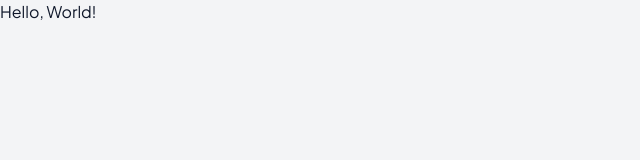
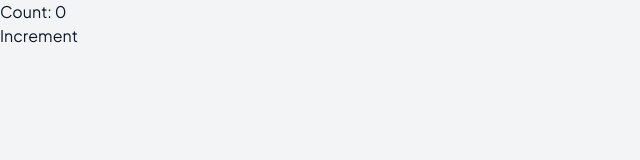
Before and after one commit to mklshane/expense-client, a React (Vite) app: page / in a window 1280 px wide. Shown: the top 160 px of the page, without its empty margins (0-640 px from the left). Built offline with nearby package versions, Linux system fonts and the light colour scheme.

Commit message:
third commit

```diff
--- a/src/Test.jsx
+++ b/src/Test.jsx
@@ -1,4 +1,4 @@
-import React, { useState } from 'react';
+import React, { useState, useEffect } from 'react';
 
 
 function Apps() {
@@ -7,6 +7,10 @@ function Apps() {
   const increment = () => {
     setCount(count + 1);
   };
+
+  useEffect(() => {
+    document.title = `Count: ${count}`;
+  }, [count]);
 
   return (
     <div className='mx-auto max-w-md p-4 text-center'>
--- a/src/main.jsx
+++ b/src/main.jsx
@@ -6,6 +6,6 @@ import Apps from './Test.jsx'
 
 createRoot(document.getElementById('root')).render(
   <StrictMode>
-    <App/>
+    <Apps/>
   </StrictMode>,
 )
```
